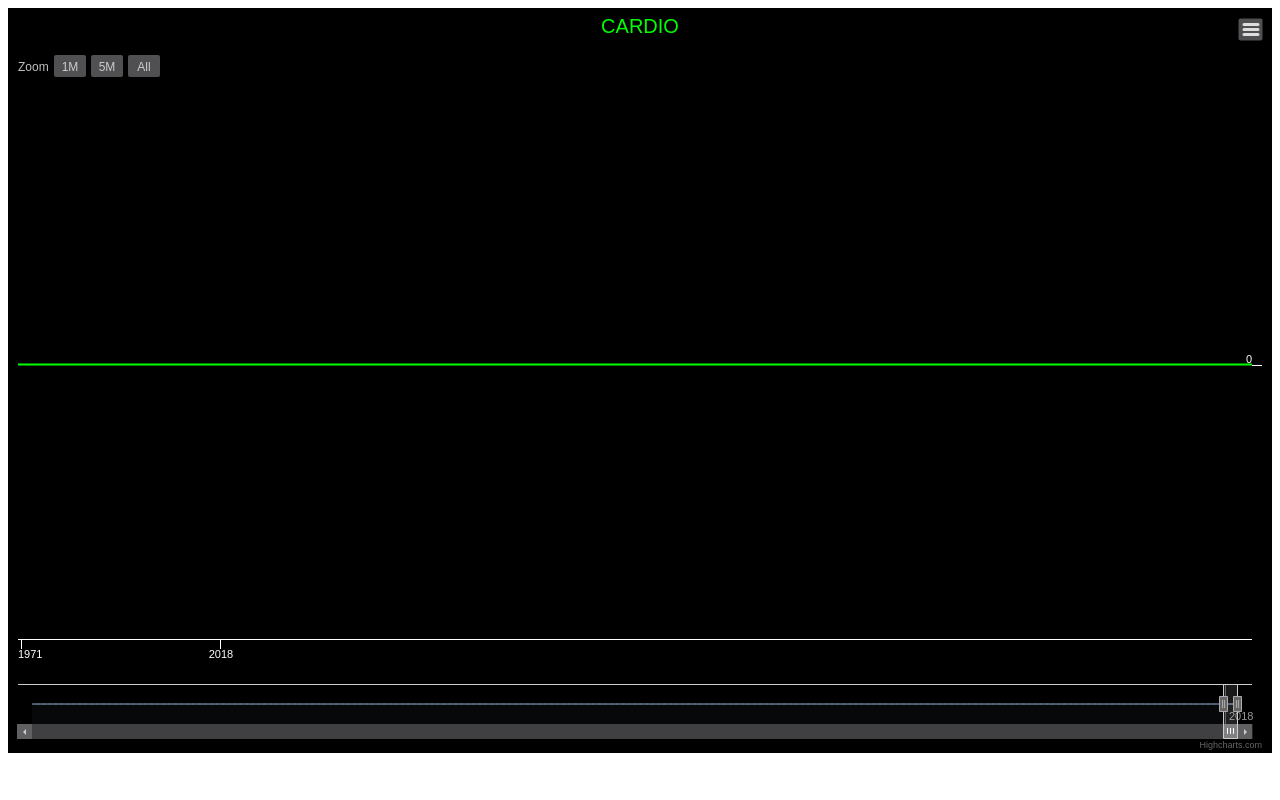
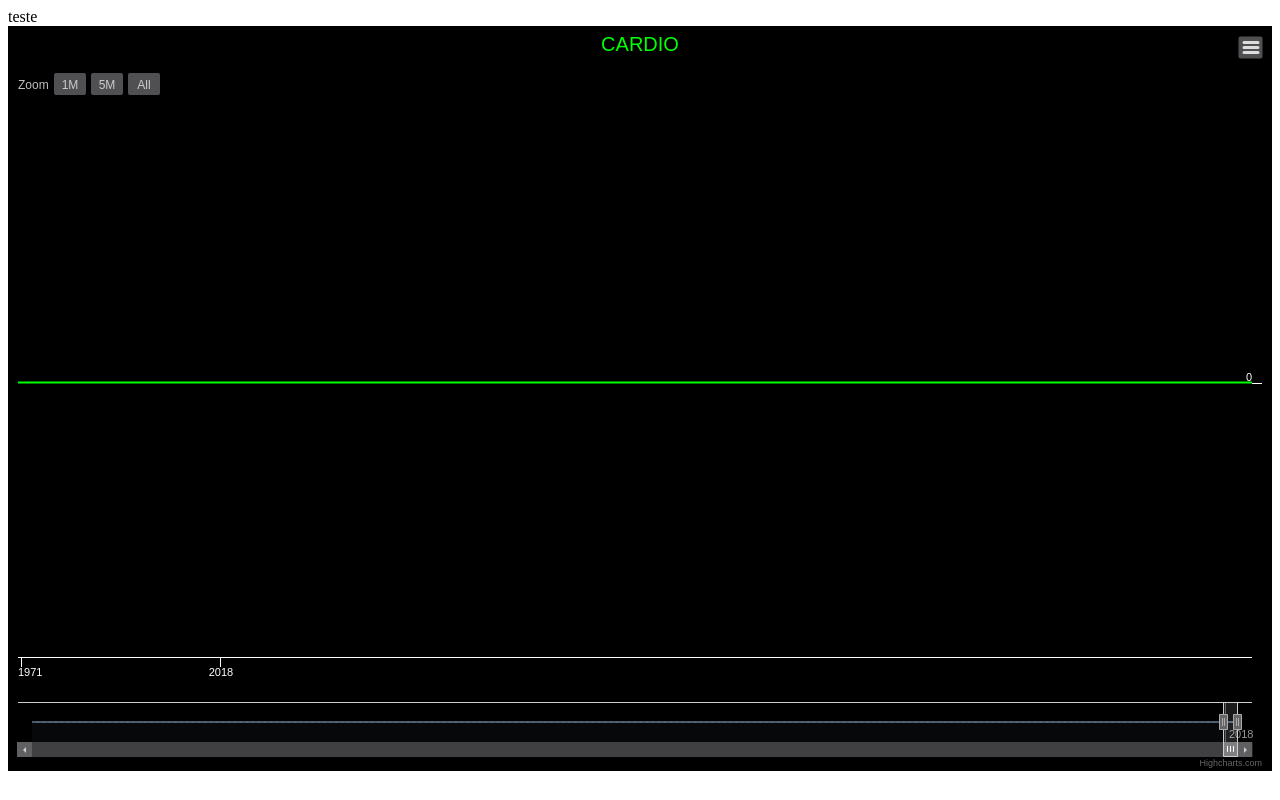
Before and after one commit to FabioSchezaro/DrFarmer, a Django app: page /graficos/ in a window 1280 px wide. Run offline with Django 3.2, Linux system fonts and the light colour scheme.

Commit message:
teste commit

```diff
--- a/DrFarmer/graficos/templates/graficos.html
+++ b/DrFarmer/graficos/templates/graficos.html
@@ -1,5 +1,6 @@
 <html>
 <head>
+	teste
 	<title>Graficos</title>
 	<script src="https://code.highcharts.com/stock/highstock.js"></script>
 	<script src="https://code.highcharts.com/stock/modules/exporting.js"></script>
```
